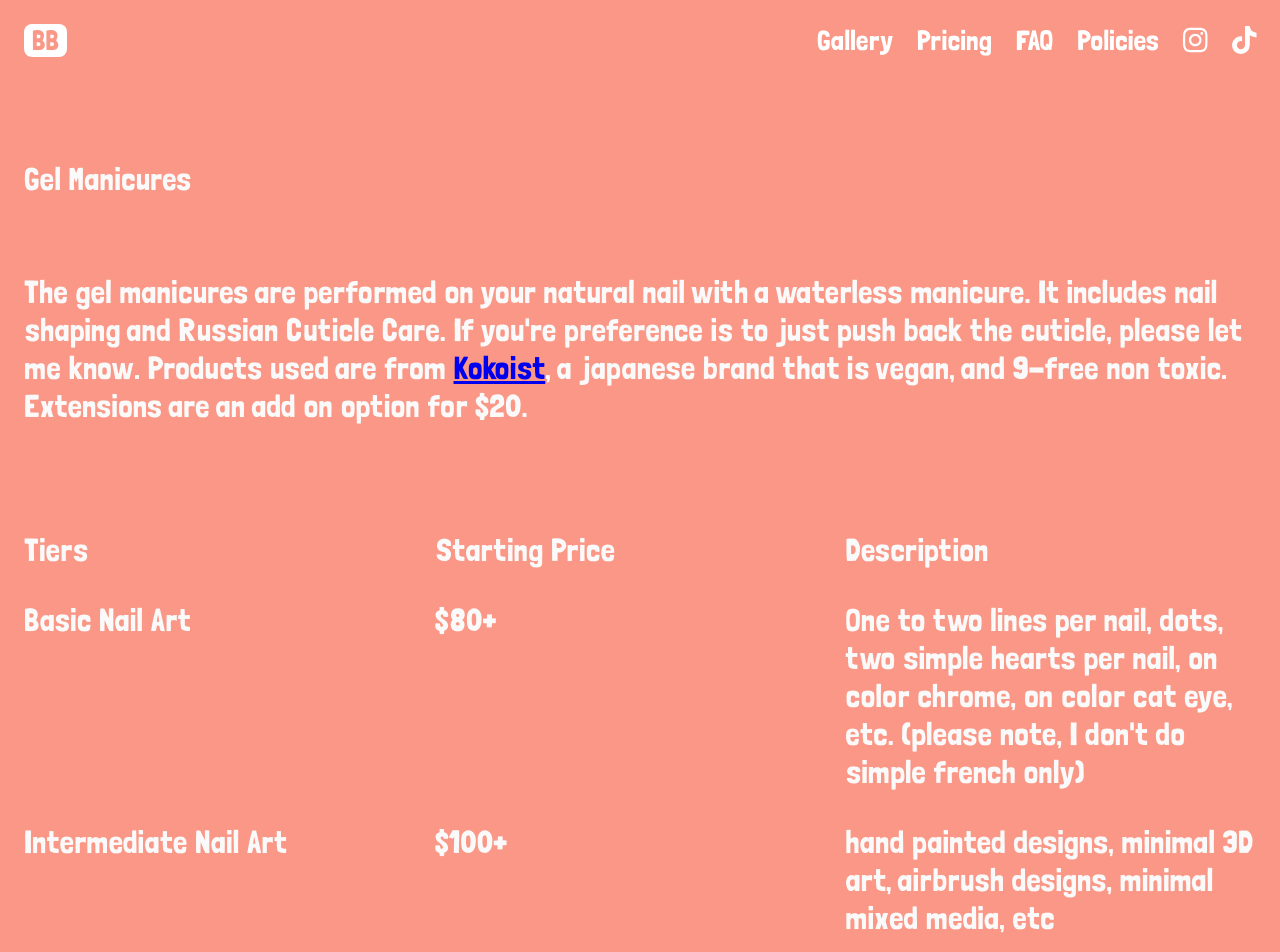
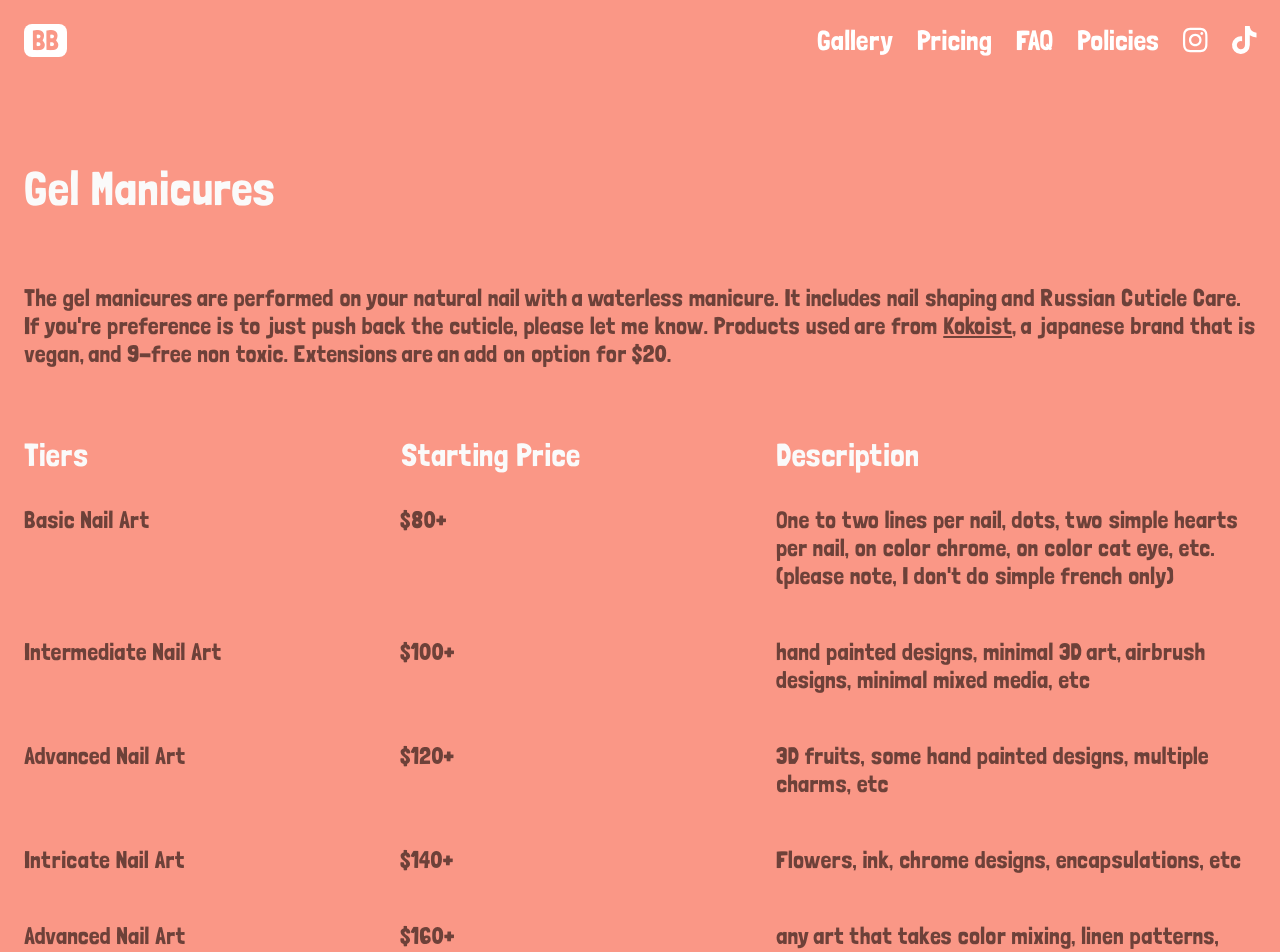
Before and after one commit to KevHnh/nailartbb, a React (Create React App) app: page /Pricing in a window 1280 px wide. Shown: the top 952 px of the page. Built offline with nearby package versions, Linux system fonts and the light colour scheme; the HTML template or start-up script is replaced by a standard one.

Commit message:
Pricing page

```diff
--- a/src/components/Pricing/Pricing.css
+++ b/src/components/Pricing/Pricing.css
@@ -1,10 +1,68 @@
-.flex-container {
-    display: flex;
-    margin: 2rem 0rem;
+.PricingTableContainer {
+  display: flex;
+  flex-direction: column;
+  overflow-x: auto;
+  width: 100%;
+  gap: 1rem;
 }
 
-.flex-container > div {
-    display: flex;
+.PricingTableHeader {
+  display: flex;
+  width: 100%;
+}
+
+.PricingTableEntry {
+  display: flex;
+  width: 100%;
+  padding: 1rem 0rem;
+}
+
+.pName {
+  width: 100%;
+  min-width: 15rem;
+}
+
+.pPrice {
+  width: 100%;
+  min-width: 15rem;
+}
+
+.pDesc {
+  width: 100%;
+  min-width: 30rem;
+}
+
+.PricingTableHeaderMobile {
+  display: none;
+}
+
+@media screen and (max-width: 1000px) {
+  .PricingTableHeaderMobile {
+    display: block;
+  }
+
+  .PricingTableHeader {
+    display: none;
+  }
+
+  .PricingTableEntry {
+    flex-wrap: wrap;
+  }
+
+  .pName {
+    padding-right: 1rem;
+    width: fit-content;
+    min-width: unset;
+  }
+
+  .pPrice {
+    width: fit-content;
+    min-width: unset;
+  }
+
+  .pDesc {
     width: 100%;
-    max-width: 30rem;
+    min-width: unset;
+    margin-top: 1rem;
+  }
 }
--- a/src/components/Pricing/Pricing.js
+++ b/src/components/Pricing/Pricing.js
@@ -5,63 +5,74 @@ function Pricing() {
   return (
     <div className="GlobalContainer">
       <div id="Pricing" className="GlobalWrapper">
-        <div className="header sub1" >Gel Manicures</div>
-        <h2 className="sub1">
+        <div className="header">Gel Manicures</div>
+        <h2 className="sub2">
           The gel manicures are performed on your natural nail with a waterless
           manicure. It includes nail shaping and Russian Cuticle Care. If you're
           preference is to just push back the cuticle, please let me know.
           Products used are from{" "}
-          <a href="https://kokoistusa.com/pages/what-is-japanese-gel">
+          <a
+            href="https://kokoistusa.com/pages/what-is-japanese-gel"
+            target="_blank"
+            className="sub2"
+          >
             Kokoist
           </a>
           , a japanese brand that is vegan, and 9-free non toxic. Extensions are
           an add on option for $20.
         </h2>
-        <div className="flex-container-parent">
-          <div className="flex-container sub1">
-            <div>Tiers</div>
-            <div>Starting Price</div>
-            <div>Description</div>
+        <div className="PricingTableContainer">
+          <div className="PricingTableHeaderMobile">
+            <div className="sub1">Tier / Starting Price / Description</div>
           </div>
-          <div className="flex-container sub1">
-            <div>Basic Nail Art</div>
-            <div>$80+</div>
-            <div>
+          <div className="PricingTableHeader">
+            <div className="sub1 pName">Tiers</div>
+            <div className="sub1 pPrice">Starting Price</div>
+            <div className="sub1 pDesc">Description</div>
+          </div>
+          <div className="PricingTableEntry">
+            <div className="sub2 pName">Basic Nail Art</div>
+            <div className="sub2 pPrice">$80+</div>
+            <div className="sub2 pDesc">
               One to two lines per nail, dots, two simple hearts per nail, on
               color chrome, on color cat eye, etc. (please note, I don't do
               simple french only)
             </div>
           </div>
-          <div className="flex-container sub1">
-            <div>Intermediate Nail Art</div>
-            <div>$100+</div>
-            <div>
+          <div className="PricingTableEntry">
+            <div className="sub2 pName">Intermediate Nail Art</div>
+            <div className="sub2 pPrice">$100+</div>
+            <div className="sub2 pDesc">
               hand painted designs, minimal 3D art, airbrush designs, minimal
               mixed media, etc
             </div>
           </div>
-          <div className="flex-container sub1">
-            <div>Advanced Nail Art</div>
-            <div>$120+</div>
-            <div>
+          <div className="PricingTableEntry">
+            <div className="sub2 pName">Advanced Nail Art</div>
+            <div className="sub2 pPrice">$120+</div>
+            <div className="sub2 pDesc">
               3D fruits, some hand painted designs, multiple charms, etc
             </div>
           </div>
-          <div className="flex-container sub1">
-            <div>Intricate Nail Art</div>
-            <div>$140+</div>
-            <div>flowers, ink, chrome designs, encapsulations, etc</div>
+          <div className="PricingTableEntry">
+            <div className="sub2 pName">Intricate Nail Art</div>
+            <div className="sub2 pPrice">$140+</div>
+            <div className="sub2 pDesc">
+              Flowers, ink, chrome designs, encapsulations, etc
+            </div>
           </div>
-          <div className="flex-container sub1">
-            <div>Advanced Nail Art</div>
-            <div>$160+</div>
-            <div>
+
+          <div className="PricingTableEntry">
+            <div className="sub2 pName">Advanced Nail Art</div>
+            <div className="sub2 pPrice">$160+</div>
+            <div className="sub2 pDesc">
               any art that takes color mixing, linen patterns, paintings
               inspired nails, ultimate encapsulations, ultimate 3D handmade
               charms, etc{" "}
             </div>
           </div>
         </div>
+
         <h2 className=" sub1">
           If unsure as to what kind of tier your design is, please email
           bb.love.nails92@gmail.com and I will gladly help.
```
